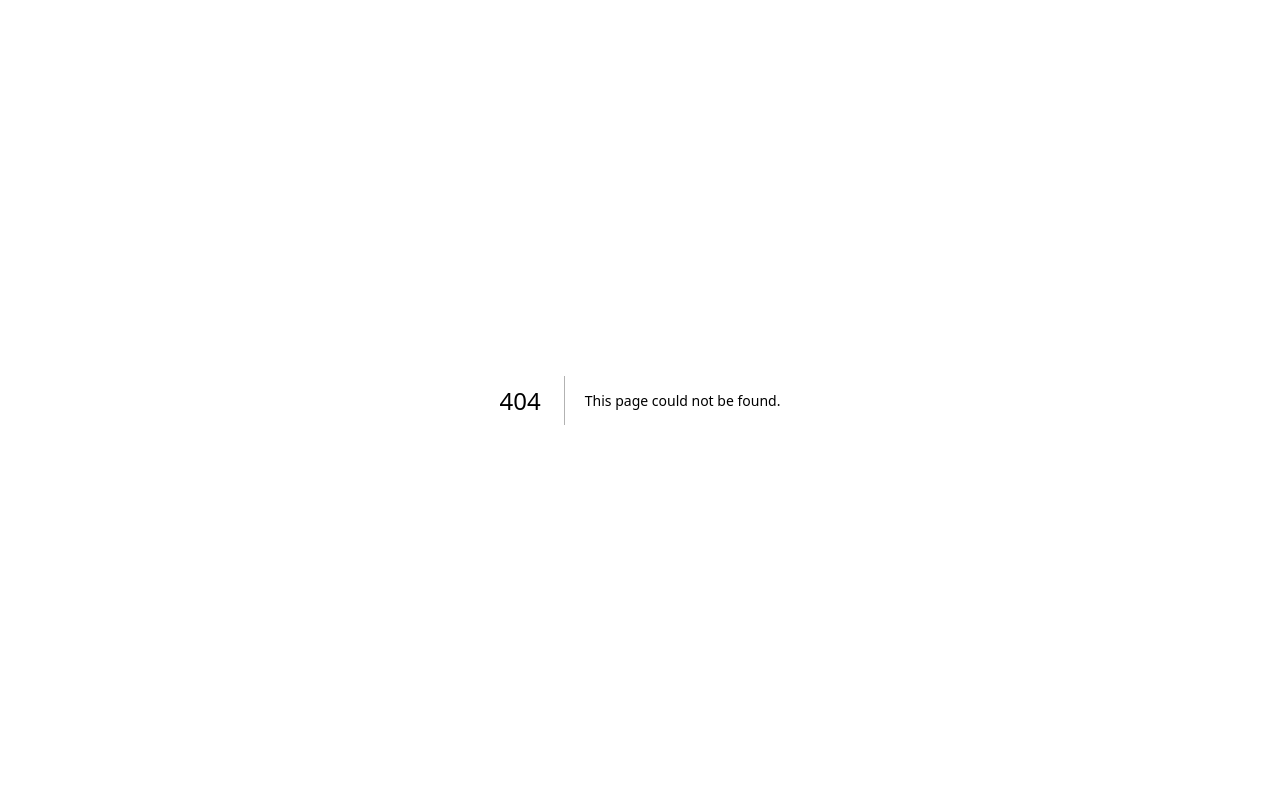
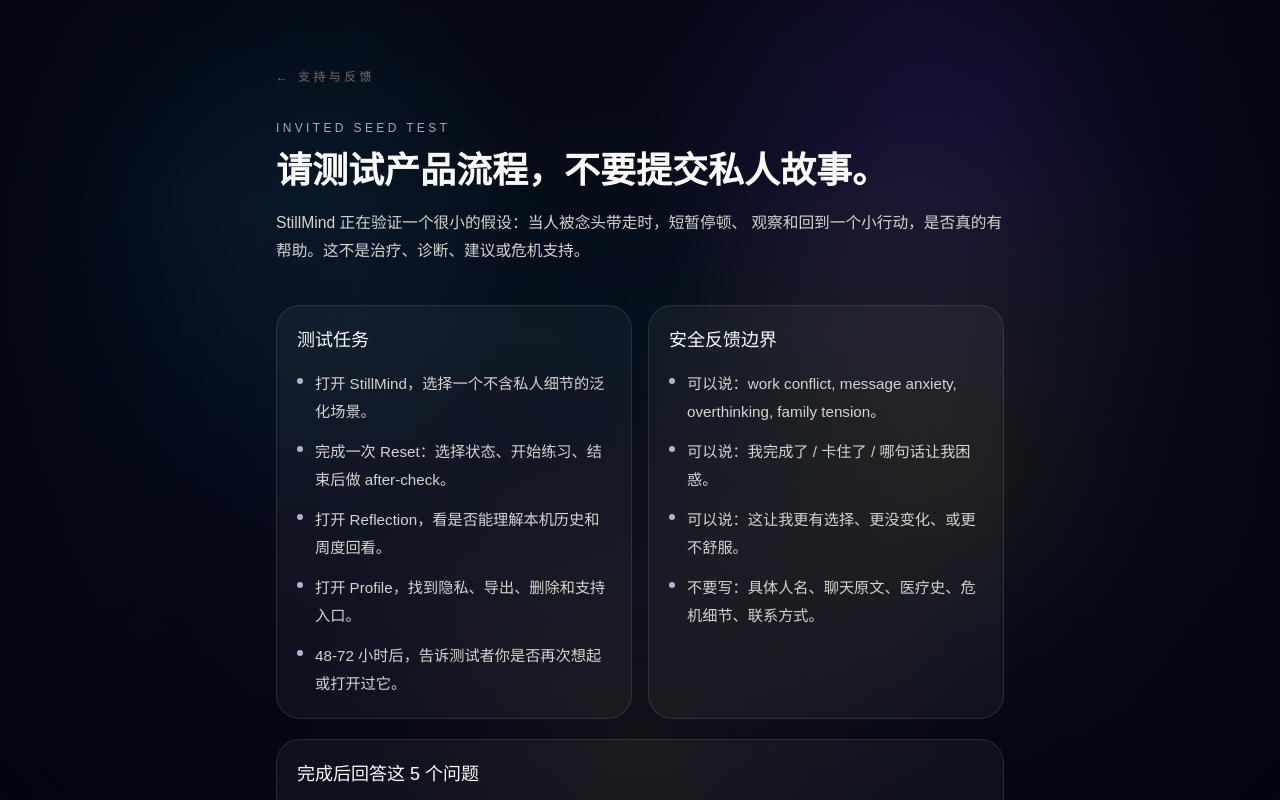
Before and after one commit to williamlovecs/stillmind-inner-cinema, a Next.js app: page /support/seed-test in a window 1280 px wide. Before the commit this address had no page. Shown: the top 800 px of the page. Built offline with nearby package versions, Linux system fonts and the light colour scheme.

Commit message:
feat: add seed tester handoff

```diff
--- a/scripts/check-gtm-readiness.mjs
+++ b/scripts/check-gtm-readiness.mjs
@@ -11,6 +11,9 @@
 const measurement = readText("docs/analytics/MEASUREMENT_PLAN.md");
 const humanGates = readText("docs/HUMAN_GATES.md");
 const release = readText("scripts/check-release-readiness.mjs");
+const seedTestPage = readText("src/app/support/seed-test/page.tsx");
+const supportPage = readText("src/app/support/page.tsx");
+const mobileProfile = readText("mobile/src/app/(tabs)/profile.tsx");
 const pkg = readJson("package.json");
 
 const expectedSeedHeaders = [
@@ -57,6 +60,11 @@
 check("seed protocol defines pause triggers", () => hasAll(seedProtocol, ["4 or more users stop", "3 or more users interpret it as diagnosis", "2 or more users report feeling worse", "any severe safety concern"]));
 check("seed protocol includes 48-72 hour follow-up", () => hasAll(seedProtocol, ["48-72 hours", "Did you use StillMind again?"]));
 check("seed protocol links analyzer command", () => seedProtocol.includes("npm run analyze:seed-users"));
+check("seed tester handoff page exists", () => Boolean(seedTestPage));
+check("seed tester handoff protects private stories", () => hasAll(seedTestPage, ["不要提交私人故事", "不要写：具体人名", "医疗史", "危机细节"]));
+check("seed tester handoff defines core tasks and questions", () => hasAll(seedTestPage, ["测试任务", "完成后回答这 5 个问题", "Reflection", "Profile"]));
+check("support page links seed tester handoff", () => supportPage.includes("/support/seed-test"));
+check("mobile Profile links seed tester handoff", () => mobileProfile.includes("https://stillmind-inner-cinema.vercel.app/support/seed-test"));
 
 check("GTM plan defines six-week validation loop", () => hasAll(gtm, ["Six-Week Validation Loop", "Weeks 1-2: 15 guided users", "Weeks 3-4: 50 unguided users", "Weeks 5-6: willingness to pay"]));
 check("GTM plan keeps first release free unless StoreKit is ready", () => hasAll(gtm, ["The first App Store release should be free", "StoreKit", "restore purchase"]));
--- a/scripts/check-release-readiness.mjs
+++ b/scripts/check-release-readiness.mjs
@@ -24,10 +24,12 @@
 check("CI pins Node 22.14.0", () => fileContains(".github/workflows/ci.yml", "22.14.0"));
 
 check("support page route exists", () => fileExists("src/app/support/page.tsx"));
+check("seed tester handoff route exists", () => fileExists("src/app/support/seed-test/page.tsx"));
 check("privacy page route exists", () => fileExists("src/app/privacy/page.tsx"));
 check("terms page route exists", () => fileExists("src/app/terms/page.tsx"));
 check("support page links to issue template chooser", () => fileContains("src/app/support/page.tsx", "issues/new/choose"));
 check("support page warns GitHub issues are public", () => fileContains("src/app/support/page.tsx", "GitHub issue 是公开的"));
+check("support page links seed tester handoff", () => fileContains("src/app/support/page.tsx", "/support/seed-test"));
 
 check("SUPPORT.md exists", () => fileExists("SUPPORT.md"));
 check("blank GitHub issues are disabled", () => fileContains(".github/ISSUE_TEMPLATE/config.yml", "blank_issues_enabled: false"));
@@ -74,6 +76,7 @@
 check("iOS app icon exists", () => fileExists("mobile/assets/images/stillmind-icon.png"));
 check("iOS app icon is 1024x1024 PNG", () => pngSize("mobile/assets/images/stillmind-icon.png", 1024, 1024));
 check("mobile Profile links support URL", () => fileContains("mobile/src/app/(tabs)/profile.tsx", "https://stillmind-inner-cinema.vercel.app/support"));
+check("mobile Profile links seed tester handoff", () => fileContains("mobile/src/app/(tabs)/profile.tsx", "https://stillmind-inner-cinema.vercel.app/support/seed-test"));
 check("mobile Profile links privacy URL", () => fileContains("mobile/src/app/(tabs)/profile.tsx", "https://stillmind-inner-cinema.vercel.app/privacy"));
 check("mobile Profile links terms URL", () => fileContains("mobile/src/app/(tabs)/profile.tsx", "https://stillmind-inner-cinema.vercel.app/terms"));
 check("mobile Profile exposes export", () => fileContains("mobile/src/app/(tabs)/profile.tsx", "导出本机数据"));
--- a/src/app/support/page.tsx
+++ b/src/app/support/page.tsx
@@ -40,6 +40,12 @@
             href={feedbackUrl}
             label="打开公开反馈模板"
             external
+          />
+          <SupportCard
+            title="种子用户测试"
+            body="如果你是被邀请的早期测试者，请先看测试说明。反馈只需要泛化场景、完成情况、困惑点和是否更有选择，不需要任何私人故事。"
+            href="/support/seed-test"
+            label="查看测试说明"
           />
           <SupportCard
             title="隐私与数据"
--- /dev/null
+++ b/src/app/support/seed-test/page.tsx
@@ -0,0 +1,114 @@
+import type { Metadata } from "next";
+import Link from "next/link";
+
+export const metadata: Metadata = {
+  title: "种子用户测试说明 · StillMind",
+  description: "StillMind 种子用户测试的隐私边界、测试任务和反馈方式。",
+};
+
+const coreTasks = [
+  "打开 StillMind，选择一个不含私人细节的泛化场景。",
+  "完成一次 Reset：选择状态、开始练习、结束后做 after-check。",
+  "打开 Reflection，看是否能理解本机历史和周度回看。",
+  "打开 Profile，找到隐私、导出、删除和支持入口。",
+  "48-72 小时后，告诉测试者你是否再次想起或打开过它。",
+];
+
+const safeFeedback = [
+  "可以说：work conflict, message anxiety, overthinking, family tension。",
+  "可以说：我完成了 / 卡住了 / 哪句话让我困惑。",
+  "可以说：这让我更有选择、更没变化、或更不舒服。",
+  "不要写：具体人名、聊天原文、医疗史、危机细节、联系方式。",
+];
+
+const questions = [
+  "你觉得 StillMind 是做什么的？",
+  "你会在什么时刻打开它？",
+  "它像是在判断、建议、安慰，还是在帮你观察？",
+  "哪一步太长、太虚、太像心理建议，或让你不舒服？",
+  "你是否更能暂停一下再行动？",
+];
+
+export default function SeedTestPage() {
+  return (
+    <main className="relative min-h-screen overflow-hidden bg-[#090a0c] text-stone-100">
+      <div className="cinema-bg" />
+      <div className="noise-grain" />
+
+      <section className="relative z-10 mx-auto w-full max-w-3xl px-5 py-10 sm:py-16">
+        <Link
+          href="/support"
+          className="text-xs uppercase tracking-[0.28em] text-stone-500 transition hover:text-stone-300"
+        >
+          ← 支持与反馈
+        </Link>
+
+        <p className="mt-8 text-xs uppercase tracking-[0.28em] text-violet-100/70">
+          Invited seed test
+        </p>
+        <h1 className="mt-3 text-3xl font-semibold leading-tight text-stone-50 sm:text-4xl">
+          请测试产品流程，不要提交私人故事。
+        </h1>
+        <p className="mt-4 text-[0.98rem] leading-7 text-stone-300">
+          StillMind 正在验证一个很小的假设：当人被念头带走时，短暂停顿、
+          观察和回到一个小行动，是否真的有帮助。这不是治疗、诊断、建议或危机支持。
+        </p>
+
+        <div className="mt-10 grid gap-4 md:grid-cols-2">
+          <Panel title="测试任务" items={coreTasks} />
+          <Panel title="安全反馈边界" items={safeFeedback} />
+        </div>
+
+        <section className="mt-5 rounded-[1.5rem] border border-white/10 bg-white/[0.045] p-5">
+          <h2 className="text-lg font-medium text-stone-50">完成后回答这 5 个问题</h2>
+          <ol className="mt-4 space-y-3 text-[0.95rem] leading-7 text-stone-300">
+            {questions.map((question) => (
+              <li key={question} className="flex gap-3">
+                <span className="mt-1 h-5 w-5 shrink-0 rounded-full bg-violet-300/20 text-center text-xs leading-5 text-violet-100">
+                  {questions.indexOf(question) + 1}
+                </span>
+                <span>{question}</span>
+              </li>
+            ))}
+          </ol>
+        </section>
+
+        <section className="mt-5 rounded-[1.5rem] border border-amber-100/15 bg-amber-100/[0.06] p-5">
+          <h2 className="text-lg font-medium text-stone-50">如果过程中变得不安全</h2>
+          <p className="mt-3 text-[0.95rem] leading-7 text-stone-300">
+            请停止测试。StillMind 不能处理即时危险、医疗紧急情况、自伤/伤人风险或危机支持。
+            请联系当地紧急服务、可信任的人或合格专业支持。
+          </p>
+        </section>
+
+        <div className="mt-10 flex flex-wrap gap-4 border-t border-white/10 pt-6 text-xs text-stone-500">
+          <Link href="/privacy" className="hover:text-stone-300">
+            隐私政策
+          </Link>
+          <Link href="/terms" className="hover:text-stone-300">
+            服务条款
+          </Link>
+          <Link href="/support" className="hover:text-stone-300">
+            支持与反馈
+          </Link>
+        </div>
+      </section>
+    </main>
+  );
+}
+
+function Panel({ title, items }: { title: string; items: readonly string[] }) {
+  return (
+    <section className="rounded-[1.5rem] border border-white/10 bg-white/[0.045] p-5">
+      <h2 className="text-lg font-medium text-stone-50">{title}</h2>
+      <ul className="mt-4 space-y-3 text-[0.95rem] leading-7 text-stone-300">
+        {items.map((item) => (
+          <li key={item} className="flex gap-3">
+            <span className="mt-2 h-1.5 w-1.5 shrink-0 rounded-full bg-violet-200/80" />
+            <span>{item}</span>
+          </li>
+        ))}
+      </ul>
+    </section>
+  );
+}
```
Also changed, not shown: .planning/stillmind-complete-product/progress.md, 3 other files (tests, documents, lock files or other folders).
